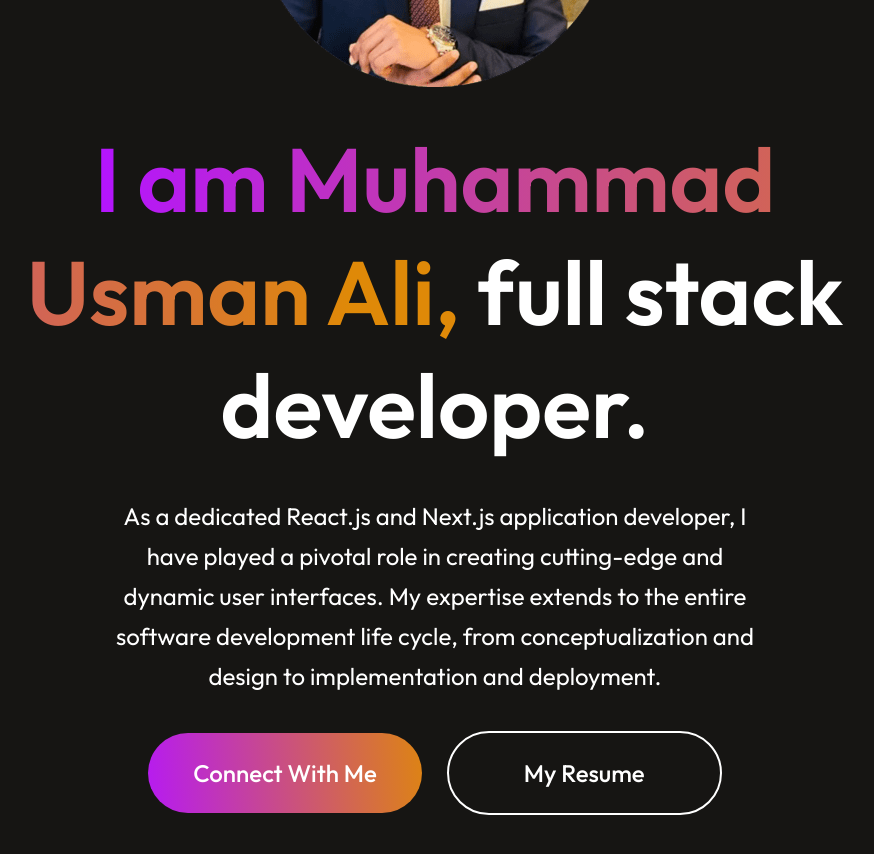
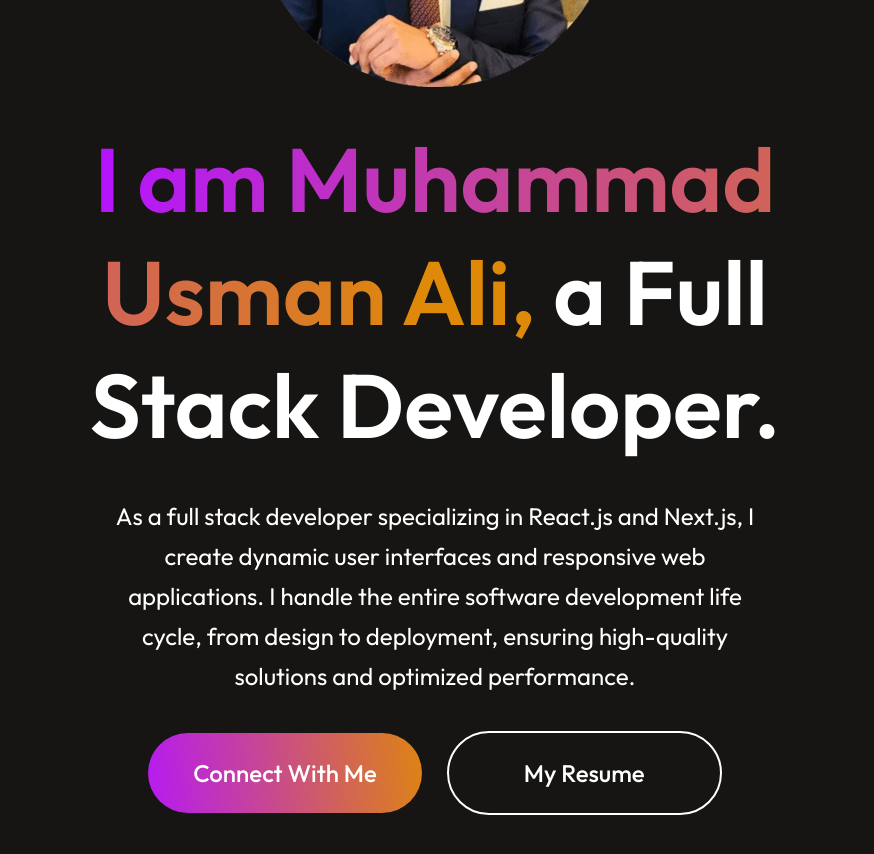
Before and after one commit to M-UsmanAli/portfolio, a React (Vite) app: page / in a window 1280 px wide. Shown: the part 520-1374 px from the top of the page, without its empty margins (205-1079 px from the left). Built offline with nearby package versions, Linux system fonts and the light colour scheme.

Commit message:
SEO of hero content

```diff
--- a/src/components/Hero/Hero.jsx
+++ b/src/components/Hero/Hero.jsx
@@ -1,15 +1,14 @@
-import React from 'react'
-import './Hero.css'
-import profile_img from '../../assets/profile_img.svg'
+import React from 'react';
 import AnchorLink from "react-anchor-link-smooth-scroll";
-import profile_pic from '../../assets/profile_pic.png'
+import profile_pic from '../../assets/profile_pic.png';
+import './Hero.css';
 
 const Hero = () => {
   return (
     <div className='hero' id='home'>
         <img src={profile_pic} alt='' className='hero-img'/>
-        <h1><span>I am Muhammad Usman Ali,</span> full stack developer.</h1>
-        <p>As a dedicated React.js and Next.js application developer, I have played a pivotal role in creating cutting-edge and dynamic user interfaces. My expertise extends to the entire software development life cycle, from conceptualization and design to implementation and deployment.</p>
+        <h1><span>I am Muhammad Usman Ali,</span> a Full Stack Developer.</h1>
+        <p>As a full stack developer specializing in React.js and Next.js, I create dynamic user interfaces and responsive web applications. I handle the entire software development life cycle, from design to deployment, ensuring high-quality solutions and optimized performance.</p>
         <div className="hero-action">
             <div className="hero-connect"><AnchorLink className="anchor-link" offset={50} href="#contact">Connect With Me</AnchorLink></div>
             <div className="hero-resume">My Resume</div>
```
